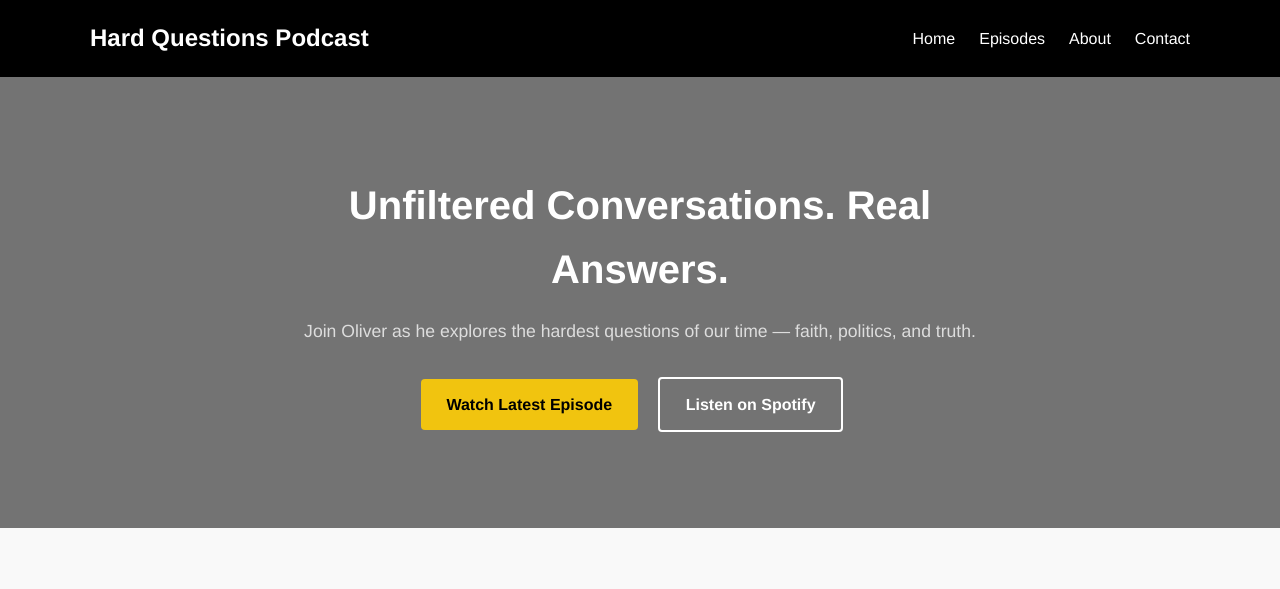
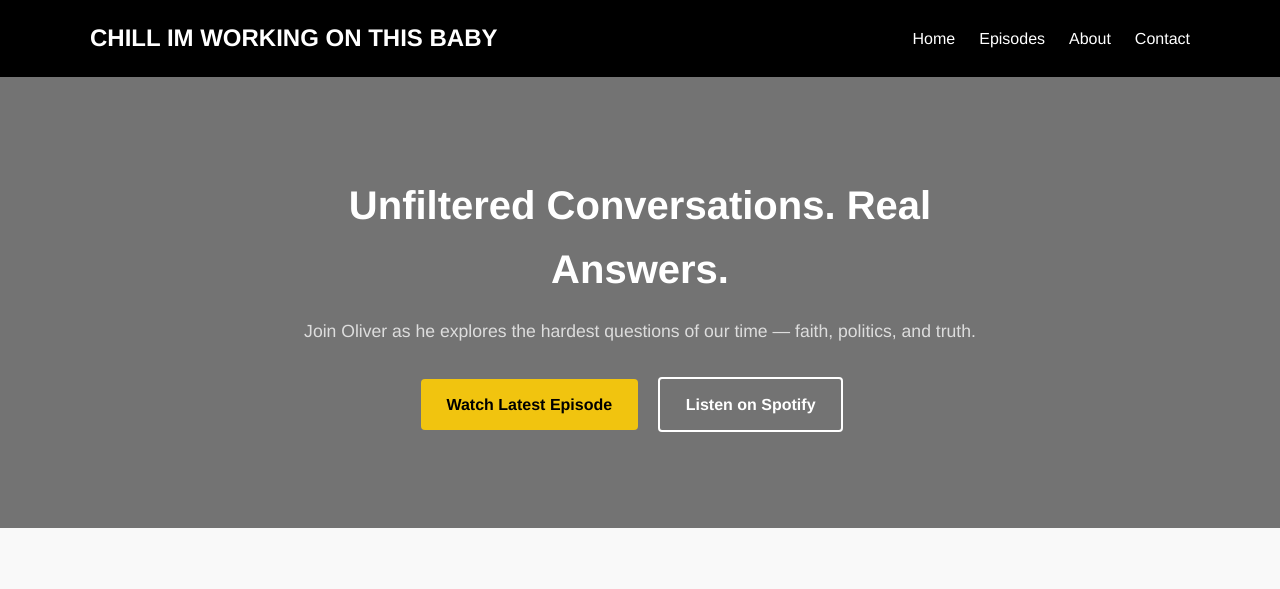
Before and after one commit to hardquestionspod-code/mywebsite, a plain HTML site: page index.html in a window 1280 px wide. Shown: the top 589 px of the page. Drawn offline with Linux system fonts and the light colour scheme.

Commit message:
Add files via upload

```diff
--- a/index.html
+++ b/index.html
@@ -10,7 +10,7 @@
   <!-- Header -->
   <header>
     <div class="container">
-      <h1 class="logo">Hard Questions Podcast</h1>
+      <h1 class="logo">CHILL IM WORKING ON THIS BABY</h1>
       <nav>
         <ul class="nav-links">
           <li><a href="#">Home</a></li>
```
